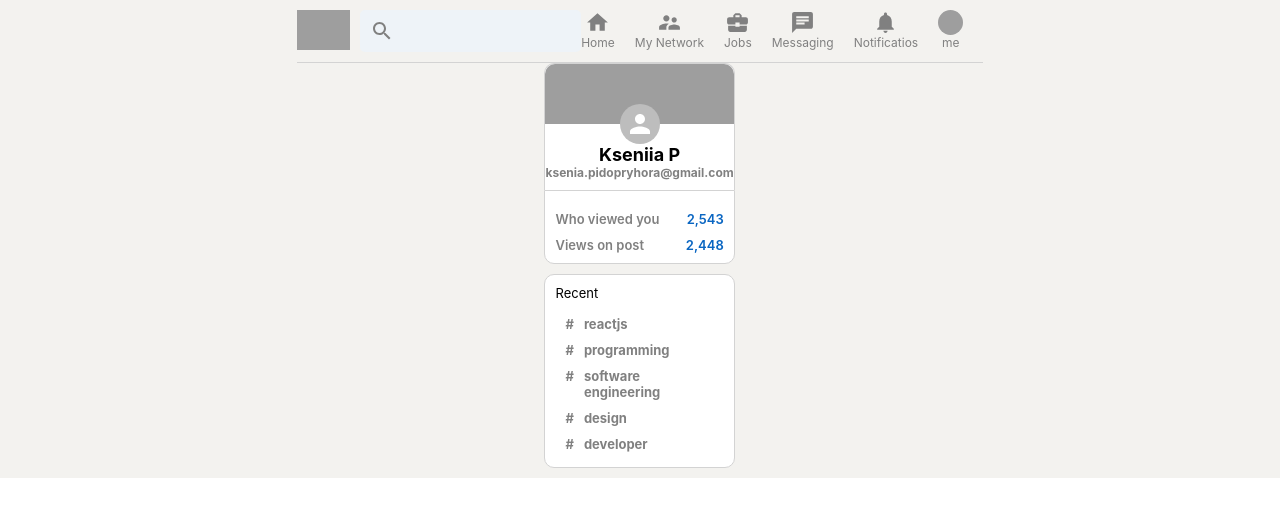
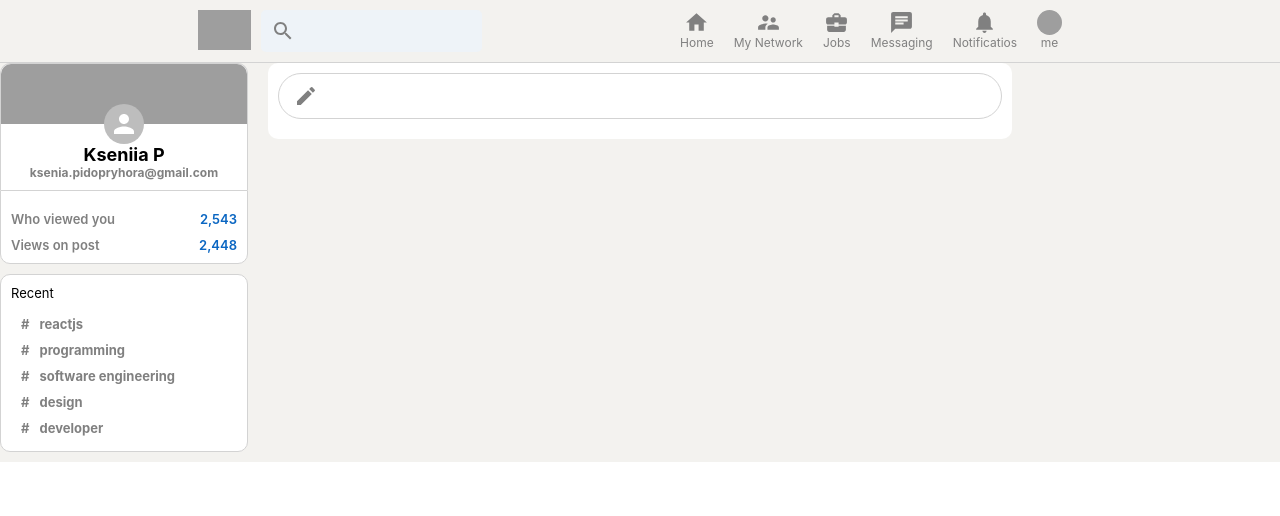
Before and after one commit to ksalpern/linkedin-clone-app, a React (Create React App) app: page / in a window 1280 px wide. Shown: the top 516 px of the page. Built offline with nearby package versions, Linux system fonts and the light colour scheme; grey boxes are pictures that could not be loaded.

Commit message:
add InputOption component

```diff
--- a/src/App.css
+++ b/src/App.css
@@ -1,6 +1,6 @@
 .app {
   background-color: #f3f2ef;
-  display: flex;
+  /* display: flex; */
   flex-direction: column;
   align-items: center;
 }
--- a/src/components/Feed.css
+++ b/src/components/Feed.css
@@ -0,0 +1,46 @@
+.feed {
+  flex: 0.6;
+  margin: 0 20px;
+}
+
+.feed__inputContainer {
+  background-color: white;
+  padding: 10px;
+  padding-bottom: 20px;
+  border-radius: 10px;
+  -webkit-border-radius: 10px;
+  -moz-border-radius: 10px;
+  -ms-border-radius: 10px;
+  -o-border-radius: 10px;
+  margin-bottom: 20px;
+}
+
+.feed__input {
+  border: 1px solid lightgray;
+  border-radius: 30px;
+  -webkit-border-radius: 30px;
+  -moz-border-radius: 30px;
+  -ms-border-radius: 30px;
+  -o-border-radius: 30px;
+  display: flex;
+  padding: 10px;
+  color: gray;
+  padding-left: 15px;
+}
+
+.feed__input>form {
+  display: flex;
+  width: 100%;
+}
+
+.feed__input>form>input {
+  border: none;
+  outline: none;
+  flex: 1;
+  margin-left: 10px;
+  font-weight: 600;
+}
+
+.feed__input>form>button {
+  display: none;
+}
--- a/src/components/Feed.js
+++ b/src/components/Feed.js
@@ -1,8 +1,25 @@
 import React from "react";
-import "Feed.css";
+import "./Feed.css";
+import CreateIcon from "@mui/icons-material/Create";
+import InputOption from './InputOption';
 
 function Feed() {
-  return <div className="feed"></div>;
+  return (
+    <div className="feed">
+      <div className="feed__inputContainer">
+        <div className="feed__input">
+          <CreateIcon />
+          <form>
+            <input type="text" />
+            <button>Send</button>
+          </form>
+        </div>
+        <div className="feed__inputOptions">
+          <InputOption />
+        </div>
+      </div>
+    </div>
+  );
 }
 
 export default Feed;
--- /dev/null
+++ b/src/components/InputOption.js
@@ -0,0 +1,8 @@
+import React from "react";
+import "./InputOption.css";
+
+function InputOption() {
+  return <div className="option"></div>;
+}
+
+export default InputOption;
```
Also changed, not shown: src/components/InputOption.css (added).
